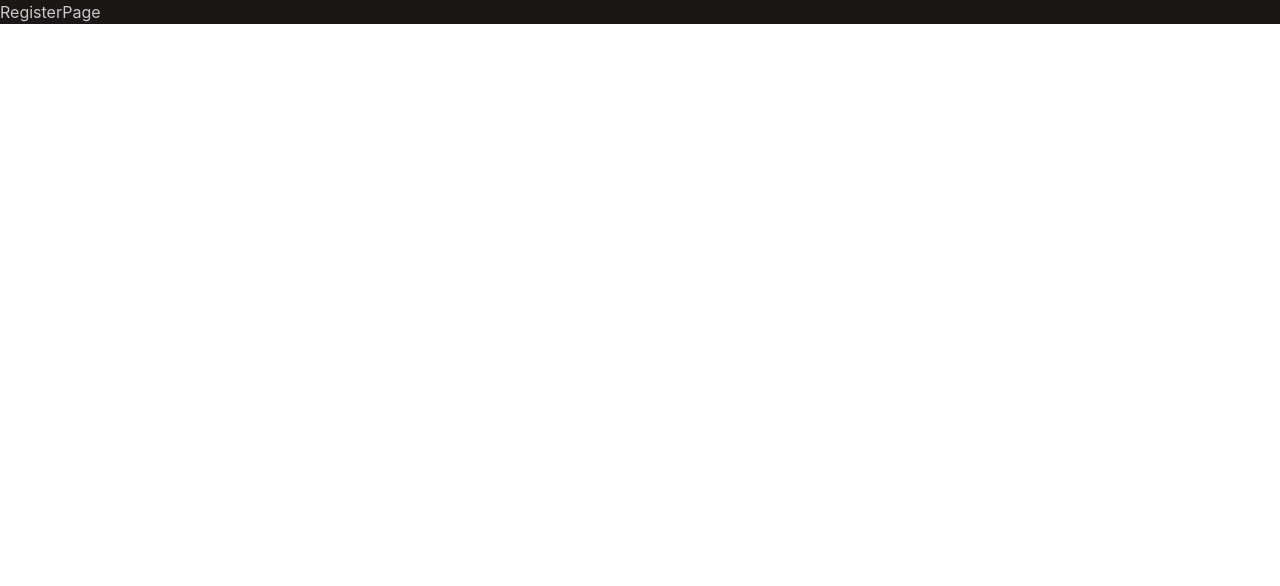
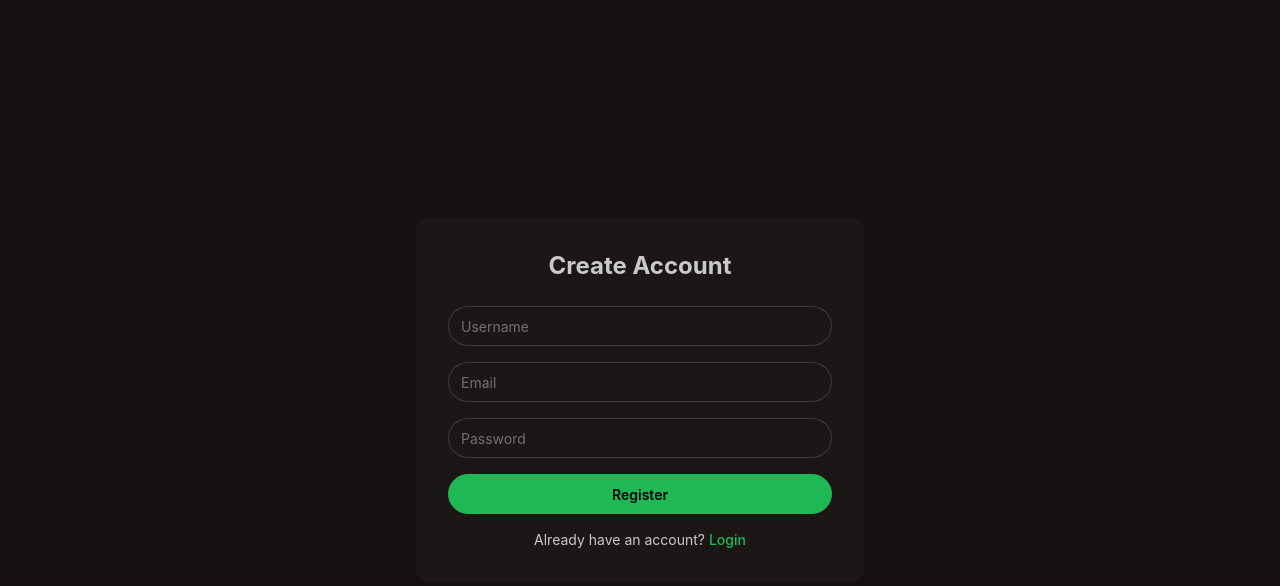
Before and after one commit to emmeiwhite/MERN-ThinkBoard-And-Links-Saver, a React app in the folder frontend/: page /register in a window 1280 px wide. Shown: the top 586 px of the page. Built offline with nearby package versions, Linux system fonts and the light colour scheme; no server answers; the HTML template or start-up script is replaced by a standard one.

Commit message:
chore: Register flow

```diff
--- a/frontend/src/pages/public/RegisterPage.jsx
+++ b/frontend/src/pages/public/RegisterPage.jsx
@@ -1,3 +1,99 @@
+import { useState } from 'react'
+import { useNavigate, Link } from 'react-router'
+import { useAuth } from '../../hooks/useAuth'
+
 export default function RegisterPage() {
-  return <div>RegisterPage</div>
+  const { register } = useAuth()
+  const navigate = useNavigate()
+
+  const [form, setForm] = useState({
+    username: '',
+    email: '',
+    password: ''
+  })
+
+  const [loading, setLoading] = useState(false)
+  const [error, setError] = useState('')
+
+  const handleChange = e => {
+    setForm({
+      ...form,
+      [e.target.name]: e.target.value
+    })
+  }
+
+  const handleSubmit = async e => {
+    e.preventDefault()
+    setLoading(true)
+    setError('')
+
+    try {
+      await register(form)
+      navigate('/')
+    } catch (err) {
+      setError(err.response?.data?.message || 'Registration failed')
+    } finally {
+      setLoading(false)
+    }
+  }
+
+  return (
+    <div className="min-h-screen flex items-center justify-center bg-base-200 px-4">
+      <div className="w-full max-w-md bg-base-100 p-8 rounded-xl shadow-md">
+        <h1 className="text-2xl font-bold text-center mb-6">Create Account</h1>
+
+        {error && <p className="text-red-500 text-sm mb-4">{error}</p>}
+
+        <form
+          onSubmit={handleSubmit}
+          className="space-y-4">
+          <input
+            type="text"
+            name="username"
+            placeholder="Username"
+            className="input input-bordered w-full"
+            value={form.username}
+            onChange={handleChange}
+            required
+          />
+
+          <input
+            type="email"
+            name="email"
+            placeholder="Email"
+            className="input input-bordered w-full"
+            value={form.email}
+            onChange={handleChange}
+            required
+          />
+
+          <input
+            type="password"
+            name="password"
+            placeholder="Password"
+            className="input input-bordered w-full"
+            value={form.password}
+            onChange={handleChange}
+            required
+          />
+
+          <button
+            type="submit"
+            className="btn btn-primary w-full"
+            disabled={loading}>
+            {loading ? 'Creating...' : 'Register'}
+          </button>
+        </form>
+
+        <p className="text-sm text-center mt-4">
+          Already have an account?{' '}
+          <Link
+            to="/login"
+            className="text-primary font-medium">
+            Login
+          </Link>
+        </p>
+      </div>
+    </div>
+  )
 }
```
